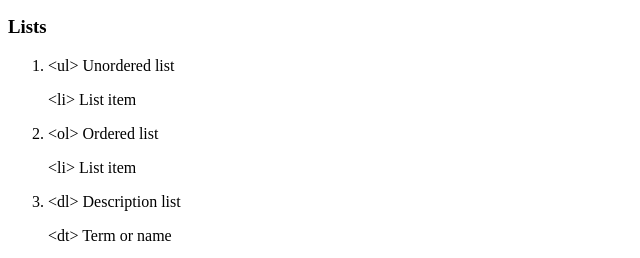
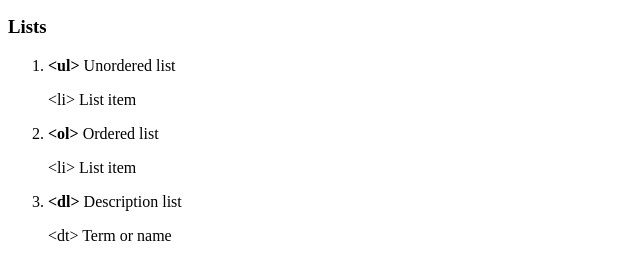
Before and after one commit to mart1349/reference-site, a plain HTML site: page index.html in a window 1280 px wide. Shown: the part 694-952 px from the top of the page, 0-640 px from the left. Drawn offline with Linux system fonts and the light colour scheme.

Commit message:
Update index.html

```diff
--- a/index.html
+++ b/index.html
@@ -53,11 +53,11 @@
 
                 <h3>Lists</h3>
                     <ol>
-                        <li>&lt;ul&gt; Unordered list</li>
+                        <li><strong>&lt;ul&gt;</strong> Unordered list</li>
                             <p>&lt;li&gt; List item</p>
-                        <li>&lt;ol&gt; Ordered list</li>
+                        <li><strong>&lt;ol&gt;</strong> Ordered list</li>
                             <p>&lt;li&gt; List item</p>
-                        <li>&lt;dl&gt; Description list</li>
+                        <li><strong>&lt;dl&gt;</strong> Description list</li>
                             <p>&lt;dt&gt; Term or name</p>
                             <p>&lt;dd&gt; description of term</p>
                             <p>&lt;dd&gt; description of term</p>
```
